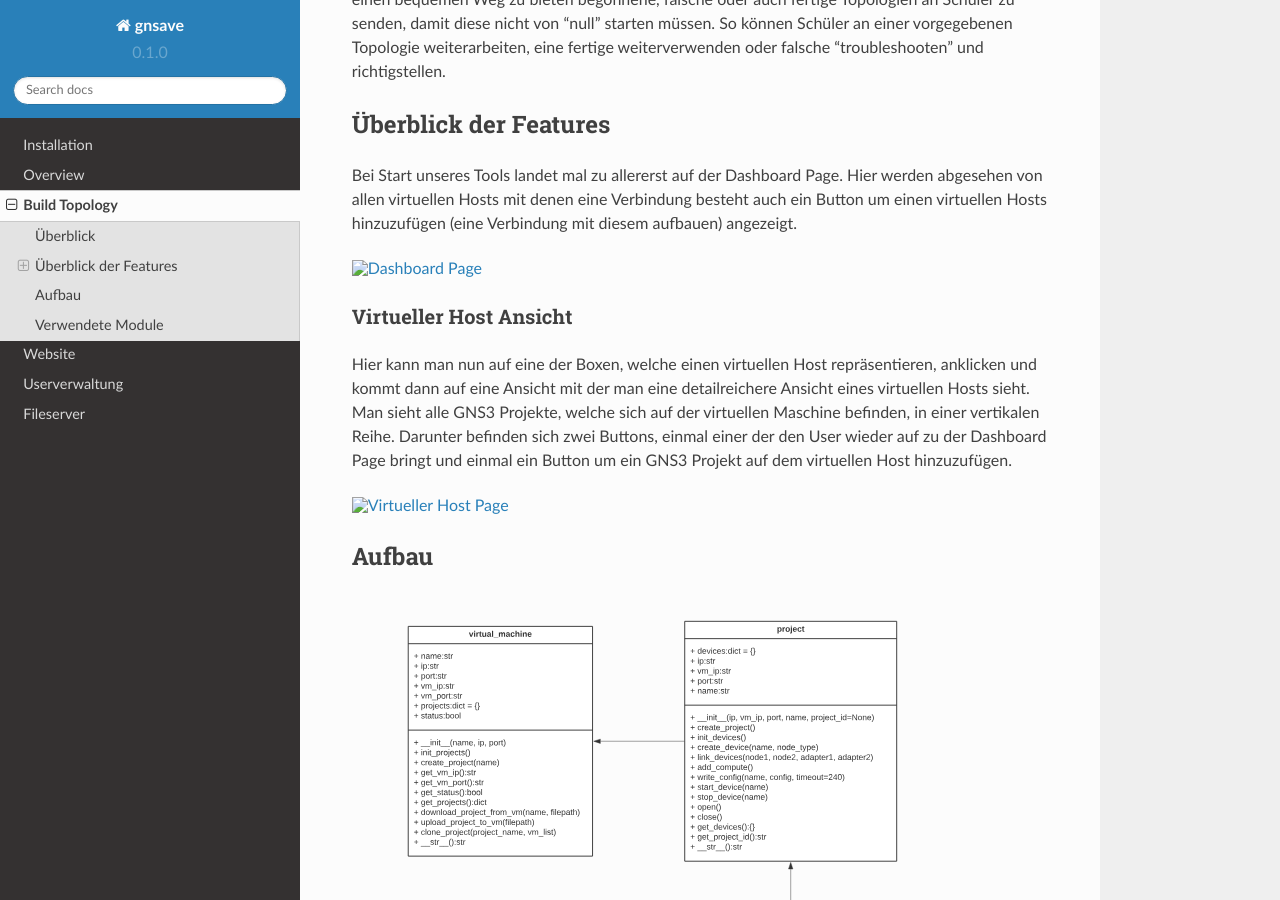
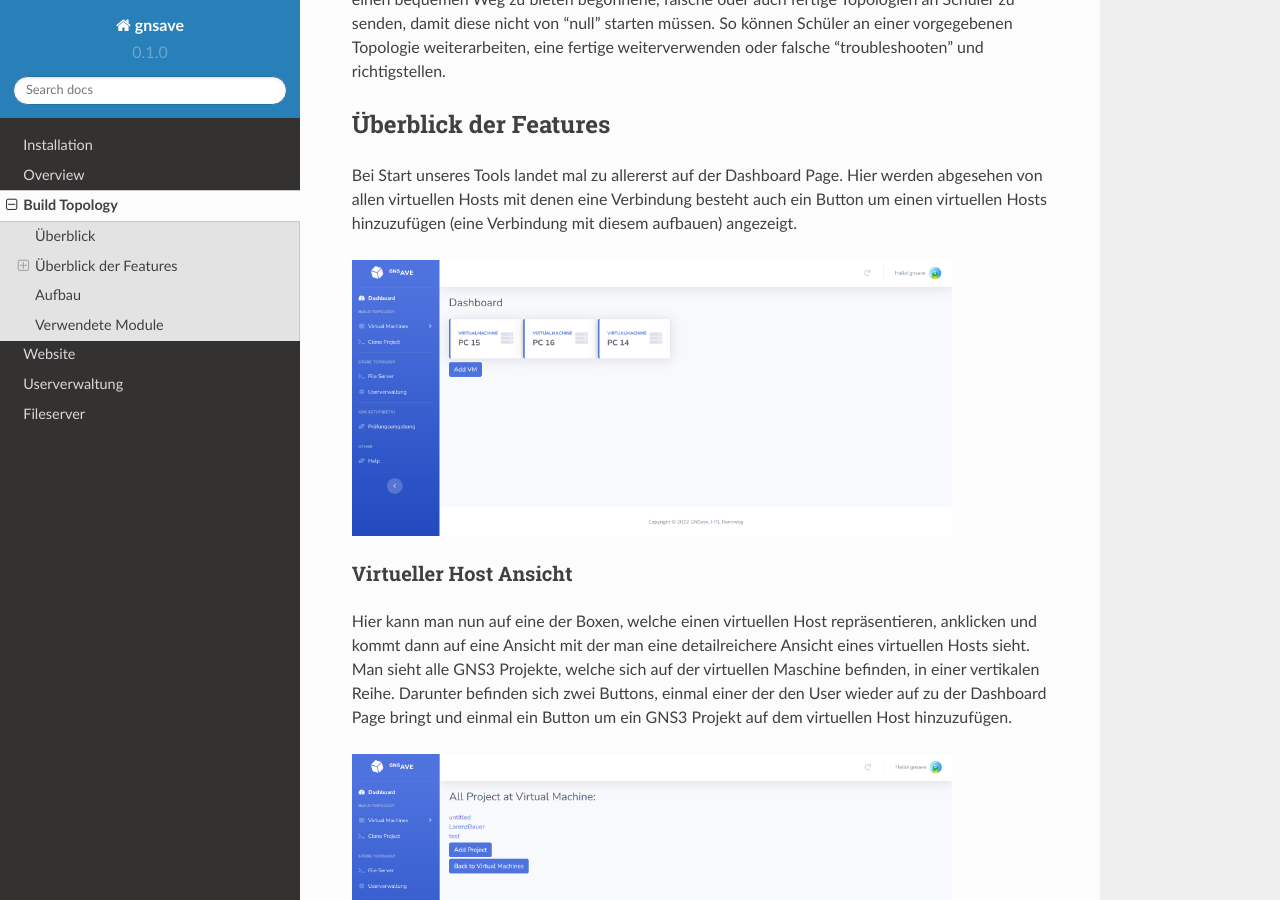
Before and after one commit to gnsave/GNSave, a Sphinx documentation site: the page built from docs/source/build-topology.rst, in a window 1280 px wide and 900 px high, scrolled down 300 px. Built offline with Sphinx 7.4.7 and the Read the Docs theme 2.0.0, drawn with Linux system fonts in a browser that asks for light colours.

Commit message:
PNG Bild Fehler ausgebessert

```diff
--- a/docs/source/build-topology.rst
+++ b/docs/source/build-topology.rst
@@ -12,7 +12,7 @@ Das Build Topology System bietet die Möglichkeit GNS3 Projekte von Virtuelle Ho
 --------------------------------
 Bei Start unseres Tools landet mal zu allererst auf der Dashboard Page. Hier werden abgesehen von allen virtuellen Hosts mit denen eine Verbindung besteht auch ein Button um einen virtuellen Hosts hinzuzufügen (eine Verbindung mit diesem aufbauen) angezeigt.
 
-.. image:: images/dashboard-page.png
+.. image:: images/dashboard-page.PNG
   :width: 600
   :alt: Dashboard Page
 
@@ -20,7 +20,7 @@ Virtueller Host Ansicht
 ^^^^^^^^^^^^^^^^^^^^^^^^^^
 Hier kann man nun auf eine der Boxen, welche einen virtuellen Host repräsentieren, anklicken und kommt dann auf eine Ansicht mit der man eine detailreichere Ansicht eines virtuellen Hosts sieht. Man sieht alle GNS3 Projekte, welche sich auf der virtuellen Maschine befinden, in einer vertikalen Reihe. Darunter befinden sich zwei Buttons, einmal einer der den User wieder auf zu der Dashboard Page bringt und einmal ein Button um ein GNS3 Projekt auf dem virtuellen Host hinzuzufügen.
 
-.. image:: images/virtuel-host-detail.png
+.. image:: images/virtuel-host-detail.PNG
   :width: 600
   :alt: Virtueller Host Page
 
```
